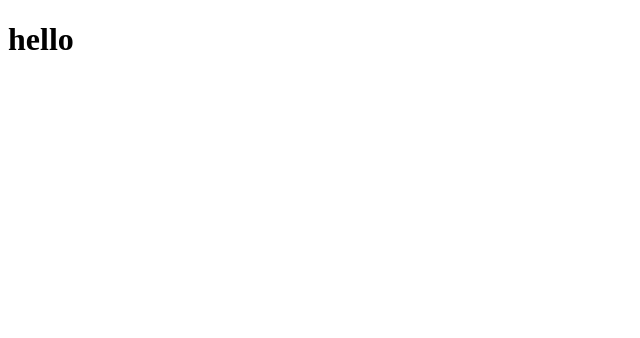
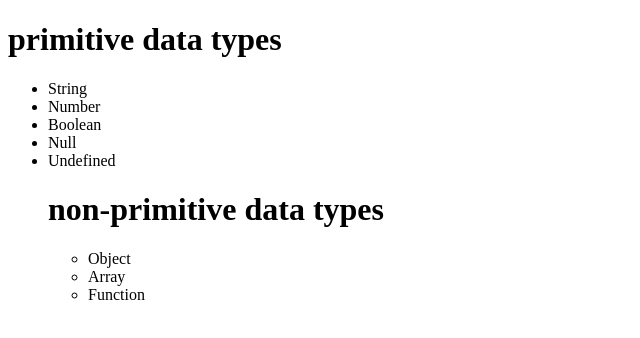
Before and after one commit to AryanMandhare/easycode_js, a plain HTML site: page Day 2/index.html in a window 1280 px wide. Shown: the whole page, without its empty margins (0-640 px from the left). Drawn offline with Linux system fonts and the light colour scheme.

Commit message:
data types

```diff
--- a/Day 2/index.html
+++ b/Day 2/index.html
@@ -4,9 +4,24 @@
     <meta charset="UTF-8">
     <meta name="viewport" content="width=device-width, initial-scale=1.0">
     <title>Data types in javaScript</title>
-    <script src="./script.js"></script>
 </head>
 <body>
-    <h1>hello</h1>
+
+    <h1>primitive data types</h1>
+    <ul>
+        <li>String</li>
+        <li>Number</li>
+        <li>Boolean</li>
+        <li>Null</li>
+        <li>Undefined</li>
+
+    <h1>non-primitive data types</h1>
+    <ul>
+        <li>Object</li>
+        <li>Array</li>
+        <li>Function</li>
+
+    <script src="./script.js"></script>
+
 </body>
 </html>
--- a/Day 2/script.js
+++ b/Day 2/script.js
@@ -8,7 +8,7 @@ console.log(name);
 var address="wai";
 console.log(address);
 
-const age= 20;
+const age= 22;
 console.log(age);
 
 
@@ -19,10 +19,12 @@ console.log(age);
 // Number
 
 let height = 5.5;
+let weight=50;
 const PI = 3.14;
  let RollNo = 10;
 
 console.log(typeof height);
+console.log(typeof weight);
 console.log(typeof PI);
 console.log(typeof RollNo);
 
@@ -50,9 +52,11 @@ console.log(typeof IS_Valid_Email);
 
 let Bestcolleage
 let Address
+let city;
 
 console.log(typeof Bestcolleage);
 console.log(typeof Address);
+console.log(typeof city);
 
 // Bestcolleage="MIT.Pune"
 // console.log(typeof Bestcolleage);
```
